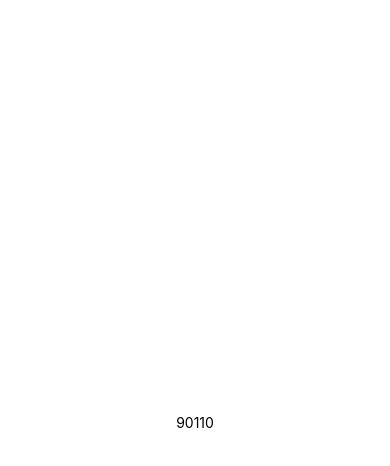
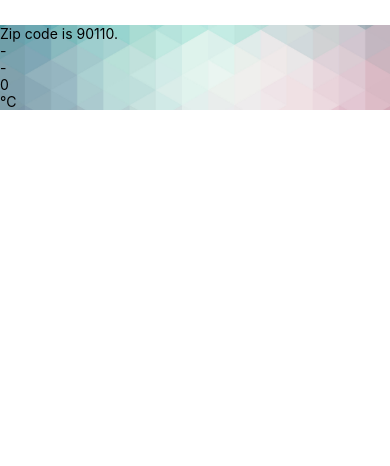
Before and after one commit to rachtikarn/wt-app, a React Native app: screen / in a window 390 px wide. Shown: the top 466 px of the page. Built offline with nearby package versions, Linux system fonts and the light colour scheme.

Commit message:
Components and Image Background

```diff
--- a/App.js
+++ b/App.js
@@ -1,5 +1,6 @@
 import React from 'react';
 import Weather from './components/Weather'
+
 export default class App extends React.Component {
  render() {
  return (
--- /dev/null
+++ b/components/Forecast.js
@@ -0,0 +1,15 @@
+import React from 'react';
+import { StyleSheet, Text, View } from 'react-native';
+
+export default class Forecast extends React.Component {
+    render() {
+    return (
+    <View>
+    <Text>{this.props.main}</Text>
+    <Text>{this.props.description}</Text>
+    <Text>{this.props.temp}</Text>
+    <Text>°C</Text>
+    </View>
+    );
+    }
+   }
--- a/components/Weather.js
+++ b/components/Weather.js
@@ -1,19 +1,29 @@
 import React from 'react';
 import { StyleSheet, Text, View } from 'react-native';
+import { ImageBackground } from 'react-native';
+import Forecast from './Forecast'
+
 export default class Weather extends React.Component {
+    constructor(props) {
+    super(props);
+    this.state = {
+    forecast: {
+    main: '-', description: '-', temp: 0
+    }
+    }
+    }
     render() {
     return (
     <View style={styles.container}>
-    <Text>{this.props.zipCode}</Text>
+    <ImageBackground source={require('../bg.jpeg')} style={styles.backdrop}>
+    <Text>Zip code is {this.props.zipCode}.</Text>
+    <Forecast {...this.state.forecast} />
+    </ImageBackground>
     </View>
     );
     }
    }
-const styles = StyleSheet.create({
- container: {
- flex: 1,
- backgroundColor: '#fff',
- alignItems: 'center',
- justifyContent: 'center',
- },
-});
+   const styles = StyleSheet.create({
+    container: { paddingTop: 25 },
+    backdrop: { width: '100%', height: '100%'},
+   });
```
Also changed, not shown: bg.jpeg (added).
